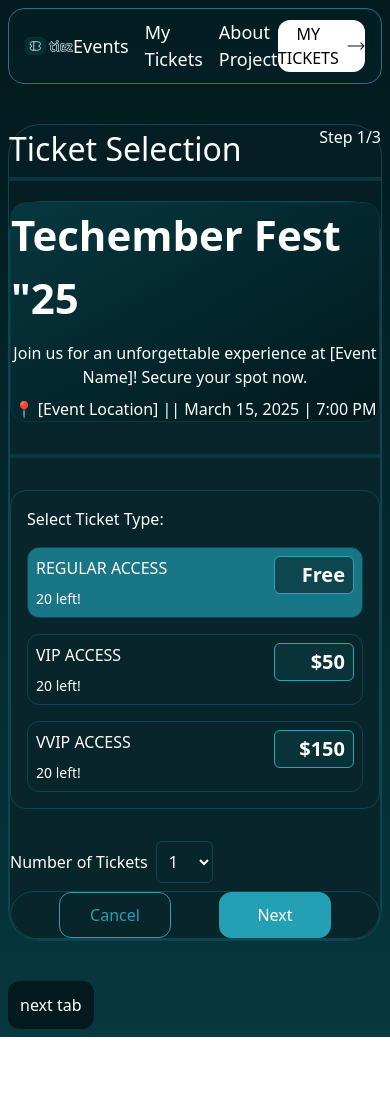
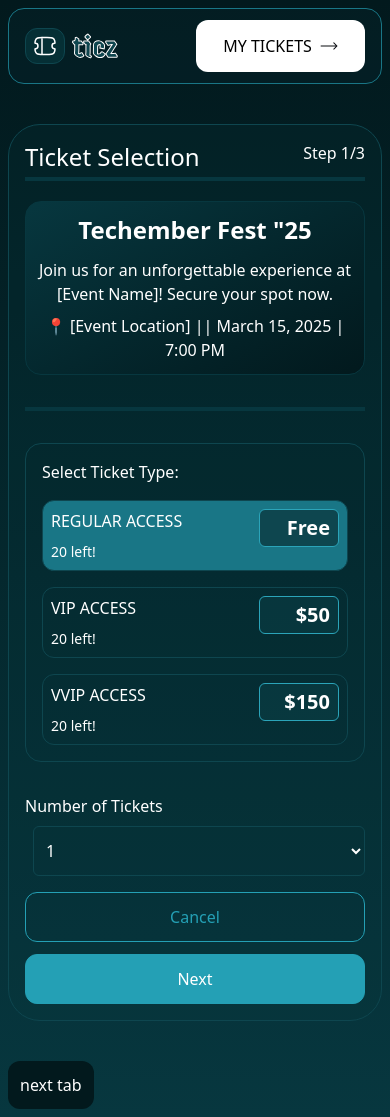
Before and after one commit to Moluno-xiii/hng12-task-2-ticket_generator, a React (Vite) app: page / in a window 390 px wide. Before the commit the page ends 1037 px from the top, so only its background shows below. Built offline with nearby package versions, Linux system fonts and the light colour scheme.

Commit message:
fix : responsive design

```diff
--- a/src/_components/AttendeeDetails.tsx
+++ b/src/_components/AttendeeDetails.tsx
@@ -16,7 +16,7 @@ const AttendeeDetails = () => {
     console.log(formData);
   };
   return (
-    <div className="border-border space-y-8 rounded-4xl border bg-[#08252B] md:p-8">
+    <div className="md:border-border md:ounded-4xl space-y-8 md:border md:bg-[#08252B] md:p-8">
       <form className="flex w-full flex-col gap-y-6" action={onSubmit}>
         <div className="flex flex-col gap-y-2">
           <label htmlFor="image">Select Image</label>
--- a/src/_components/NavHeader.tsx
+++ b/src/_components/NavHeader.tsx
@@ -9,7 +9,7 @@ const NavHeader = () => {
         />
       </div>
 
-      <ul className="flex flex-row items-center gap-x-4 text-[18px]">
+      <ul className="hidden flex-row items-center gap-x-4 text-[18px] md:flex">
         <li className="cursor-pointer transition-all duration-200 hover:text-white/50">
           Events
         </li>
--- a/src/_components/Tab.tsx
+++ b/src/_components/Tab.tsx
@@ -6,10 +6,10 @@ interface Props {
 
 const Tab: React.FC<Props> = ({ title, tabNumber, children }) => {
   return (
-    <div className="border-border mx-auto flex max-w-[700px] flex-col gap-y-5 rounded-4xl border bg-[#041E23] md:p-12">
+    <div className="border-border bg-secondary/20 mx-auto flex max-w-[700px] flex-col gap-y-5 rounded-4xl border p-4 md:bg-[#041E23] md:p-12">
       <div className="flex flex-col gap-y-1">
         <div className="flex flex-row justify-between">
-          <span className="text-[32px] capitalize">{title}</span>
+          <span className="text-2xl capitalize md:text-[32px]">{title}</span>
           <span>Step {tabNumber}/3</span>
         </div>
         <div className="bg-secondary h-1"></div>
--- a/src/_components/TicketSelection.tsx
+++ b/src/_components/TicketSelection.tsx
@@ -4,7 +4,7 @@ import TicketType from "./TicketType";
 const TicketSelection = () => {
   const options = Array.from({ length: 20 }, (_, index) => index + 1);
   return (
-    <div className="border-border space-y-8 rounded-4xl border bg-[#08252B] md:p-8">
+    <div className="md:border-border space-y-8 rounded-4xl md:border md:bg-[#08252B] md:p-8">
       <TicketTitle />
 
       <div className="bg-secondary h-1"></div>
@@ -12,9 +12,9 @@ const TicketSelection = () => {
       <TicketType />
 
       <div className="space-y-2">
-        <div>
+        <div className="flex flex-col gap-y-2 max-md:mb-4 md:flex-row">
           <label>Number of Tickets</label>
-          <select className="border-border ml-2 cursor-pointer rounded-md border p-2 px-2">
+          <select className="border-border ml-2 cursor-pointer rounded-md border p-3 px-2">
             {options.map((value) => (
               <option key={value} value={value}>
                 {value}
@@ -22,12 +22,11 @@ const TicketSelection = () => {
             ))}
           </select>
         </div>
-
-        <div className="border-border flex h-12 w-full flex-row justify-between gap-x-12 rounded-full border px-12">
-          <button className="hover:bg-primary flex-1 rounded-xl border border-[#24A0B5] text-[#24A0B5] transition-all duration-300">
+        <div className="border-border flex w-full flex-col gap-x-12 gap-y-3 md:h-12 md:flex-row md:justify-between md:rounded-full md:border md:px-12">
+          <button className="hover:bg-primary flex-1 rounded-xl border border-[#24A0B5] text-[#24A0B5] transition-all duration-300 max-md:p-3">
             Cancel
           </button>
-          <button className="flex-1 rounded-xl border border-[#24A0B5] bg-[#24A0B5] text-white transition-all duration-300 hover:bg-[#24A0B5]/70">
+          <button className="w-full rounded-xl border border-[#24A0B5] bg-[#24A0B5] text-white transition-all duration-300 hover:bg-[#24A0B5]/70 max-md:p-3 md:flex-1">
             Next
           </button>
         </div>
--- a/src/_components/TicketTitle.tsx
+++ b/src/_components/TicketTitle.tsx
@@ -1,7 +1,7 @@
 const TicketTitle = () => {
   return (
-    <div className="from-secondary to-primary flex flex-col items-center gap-y-3 rounded-2xl border border-[#07373F] bg-linear-150 md:p-6">
-      <p className="text-[42px] font-bold">Techember Fest "25</p>
+    <div className="from-secondary to-primary flex flex-col items-center gap-y-3 rounded-2xl border border-[#07373F] bg-linear-150 p-3 md:p-6">
+      <p className="text-2xl font-bold md:text-[42px]">Techember Fest "25</p>
       <div className="flex flex-col gap-y-2 text-center">
         <span className="sm:max-w-[340px]">
           Join us for an unforgettable experience at [Event Name]! Secure your
```
